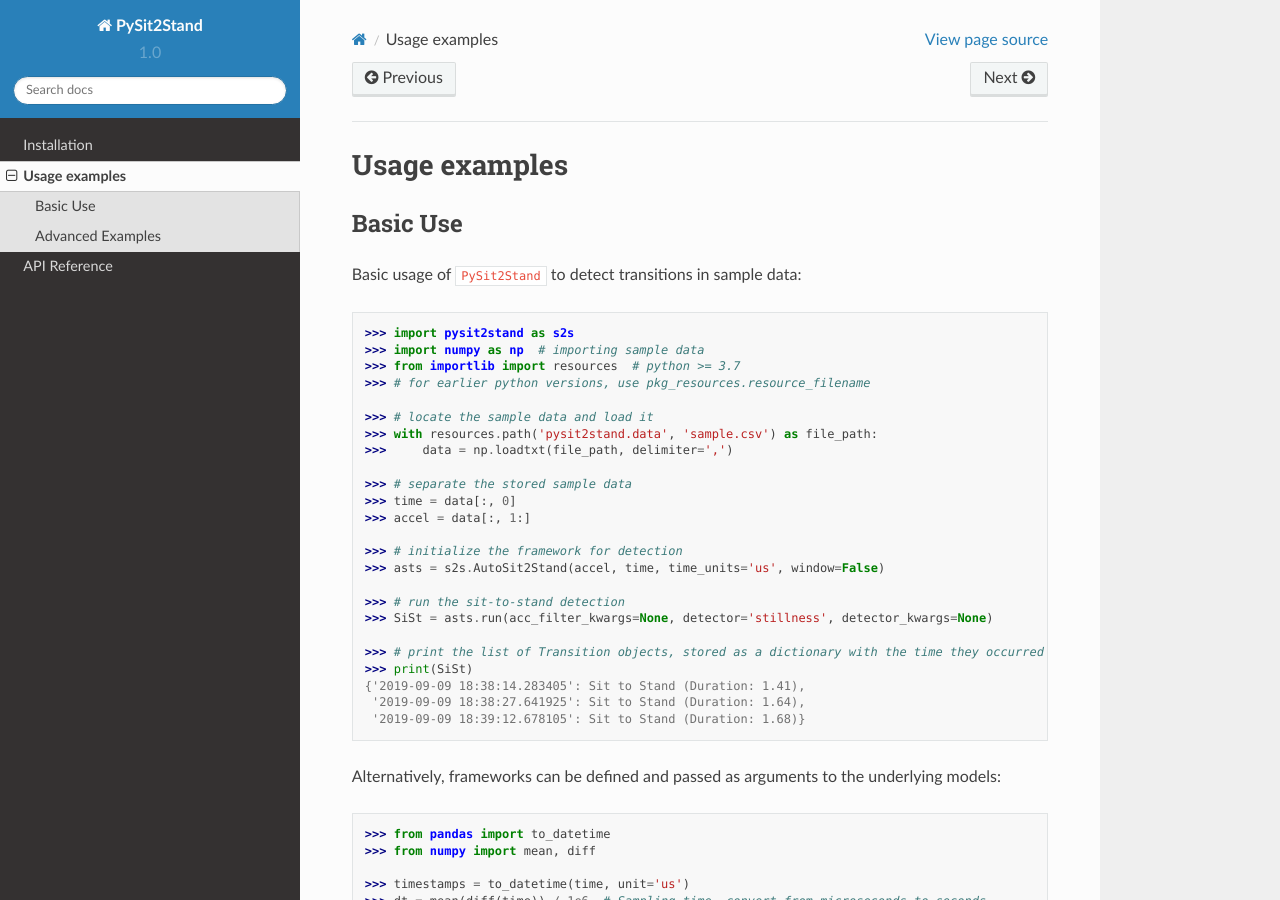
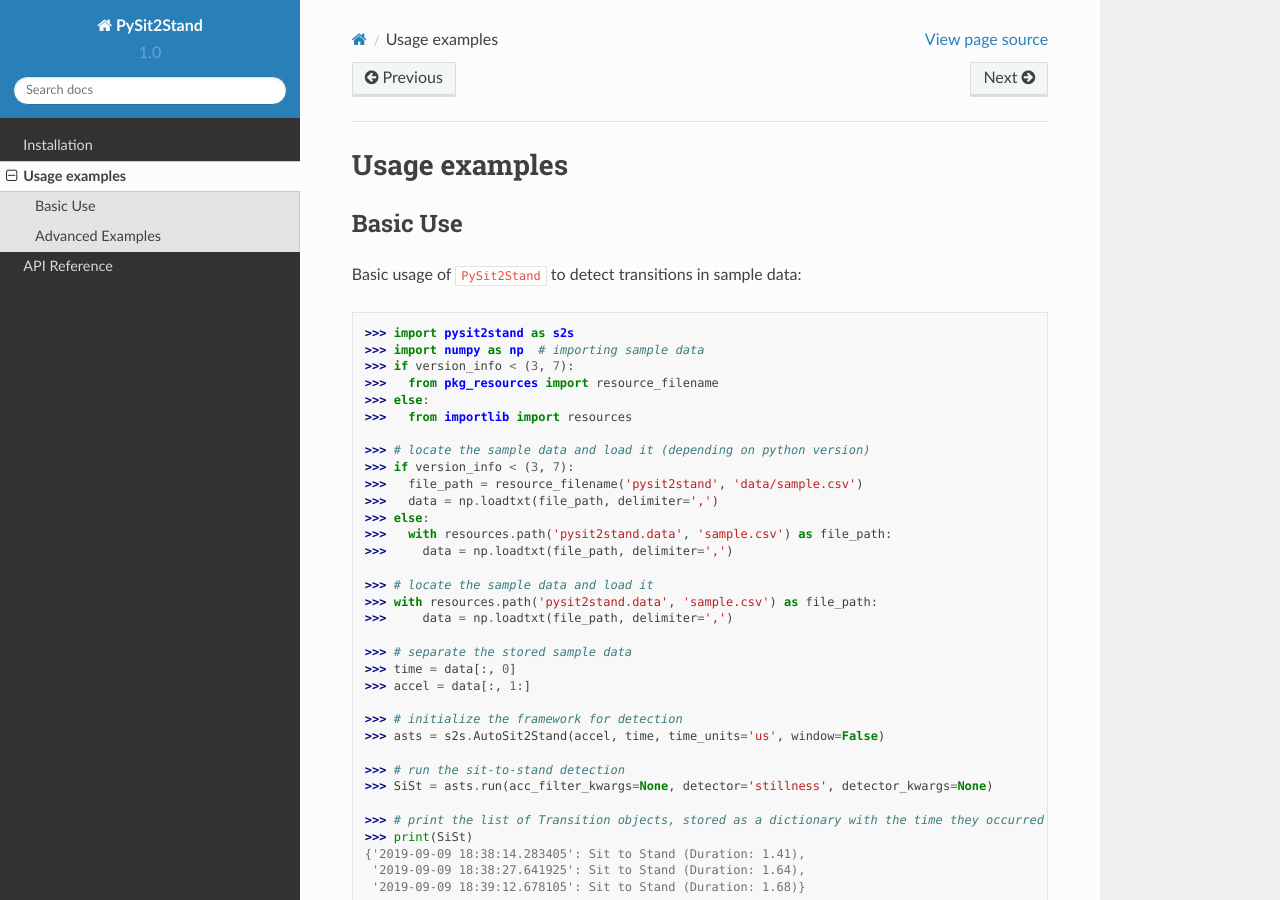
Before and after one commit to pfizer-opensource/sit2standpy, a Sphinx documentation site: the page built from docs/usage.rst, in a window 1280 px wide and 900 px high. Built offline with Sphinx 7.4.7 and the Read the Docs theme 2.0.0, drawn with Linux system fonts in a browser that asks for light colours.

Commit message:
Updated to use alterantive file path finding if the python version isn't 3.7 or higher

```diff
--- a/docs/usage.rst
+++ b/docs/usage.rst
@@ -13,8 +13,18 @@ Basic usage of ``PySit2Stand`` to detect transitions in sample data:
 
   >>> import pysit2stand as s2s
   >>> import numpy as np  # importing sample data
-  >>> from importlib import resources  # python >= 3.7
-  >>> # for earlier python versions, use pkg_resources.resource_filename
+  >>> if version_info < (3, 7):
+  >>>   from pkg_resources import resource_filename
+  >>> else:
+  >>>   from importlib import resources
+
+  >>> # locate the sample data and load it (depending on python version)
+  >>> if version_info < (3, 7):
+  >>>   file_path = resource_filename('pysit2stand', 'data/sample.csv')
+  >>>   data = np.loadtxt(file_path, delimiter=',')
+  >>> else:
+  >>>   with resources.path('pysit2stand.data', 'sample.csv') as file_path:
+  >>>     data = np.loadtxt(file_path, delimiter=',')
 
   >>> # locate the sample data and load it
   >>> with resources.path('pysit2stand.data', 'sample.csv') as file_path:
```
